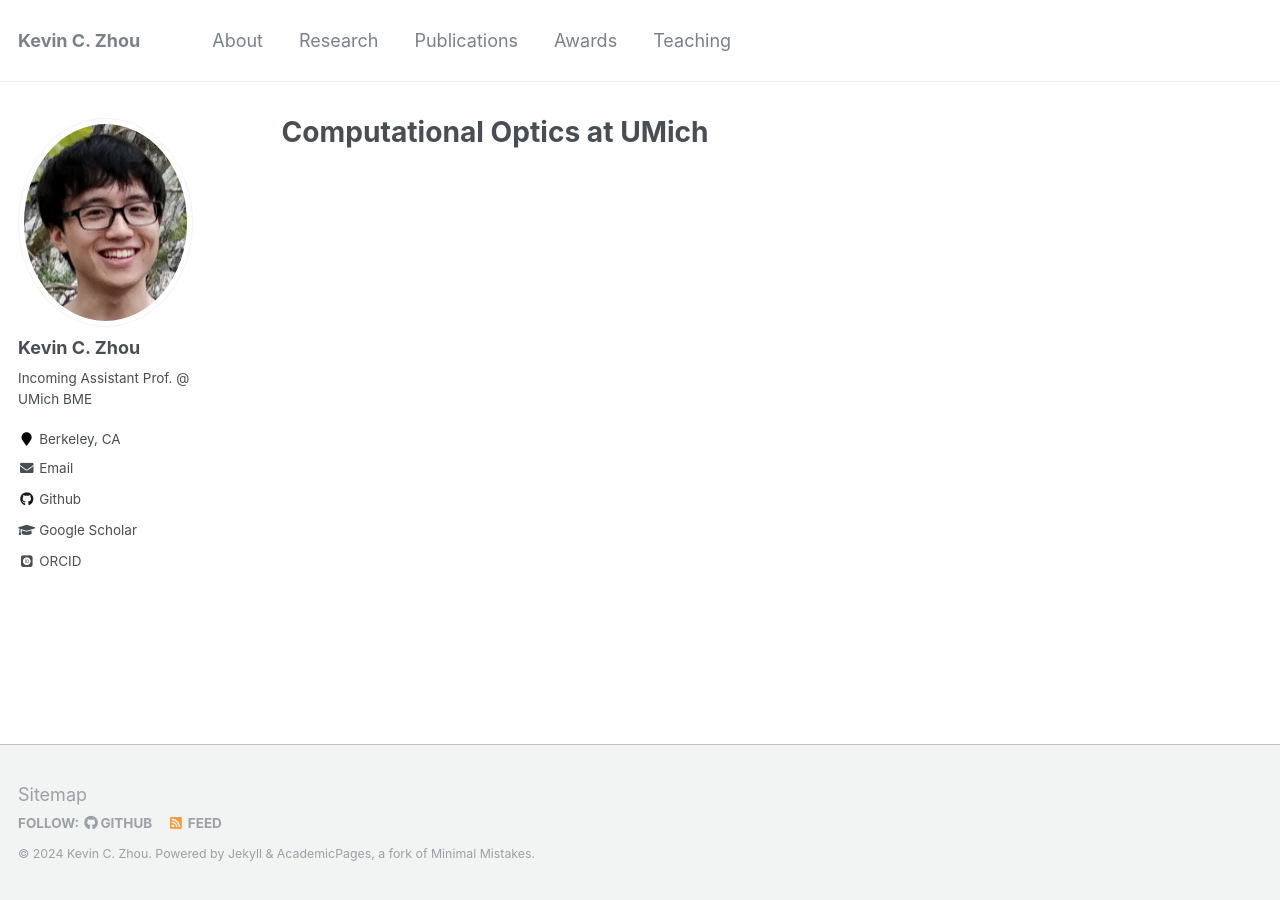
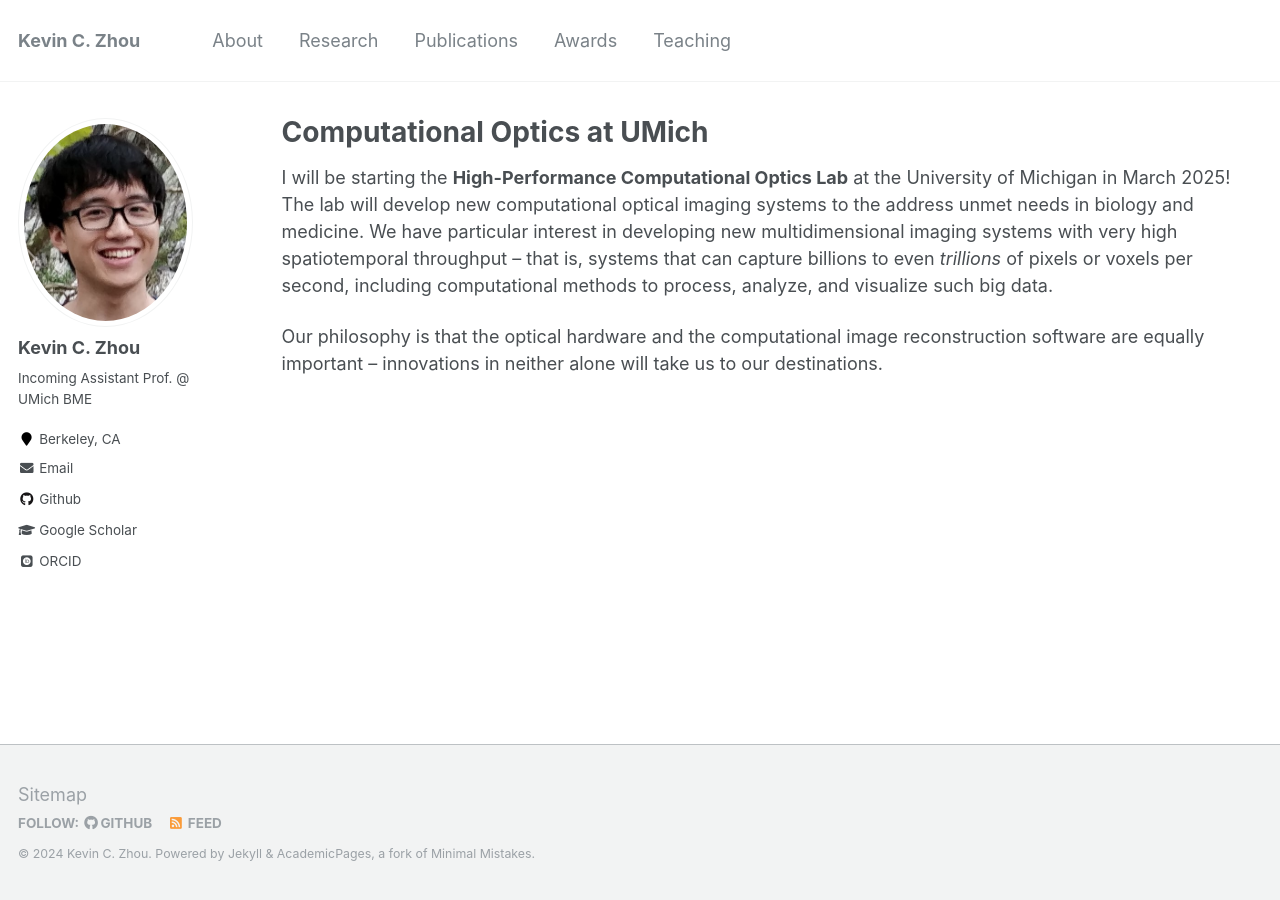
Before and after one commit to kevinczhou/kevinczhou.github.io, a Jekyll site: the page built from _pages/umich.md, in a window 1280 px wide. Built offline with Jekyll 4.4.1, drawn with Linux system fonts in a browser that asks for light colours; some web fonts are replaced.

Commit message:
Update umich.md

```diff
--- a/_pages/umich.md
+++ b/_pages/umich.md
@@ -4,3 +4,7 @@ title: "Computational Optics at UMich"
 permalink: /umich/
 author_profile: true
 ---
+
+I will be starting the **High-Performance Computational Optics Lab** at the University of Michigan in March 2025! The lab will develop new computational optical imaging systems to the address unmet needs in biology and medicine. We have particular interest in developing new multidimensional imaging systems with very high spatiotemporal throughput -- that is, systems that can capture billions to even *trillions* of pixels or voxels per second, including computational methods to process, analyze, and visualize such big data.
+
+Our philosophy is that the optical hardware and the computational image reconstruction software are equally important -- innovations in neither alone will take us to our destinations.
```
